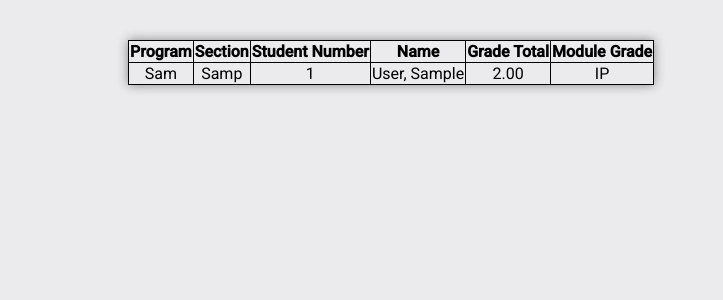
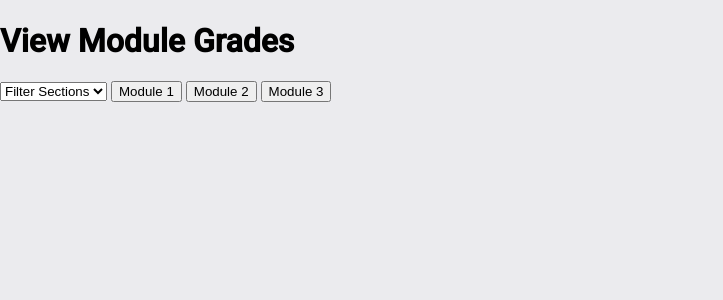
Before and after one commit to patcasenas/it154-gradebook, a PHP site: page /grades.php in a window 1280 px wide. Shown: the part 41-341 px from the top of the page, without its empty margins (0-723 px from the left). Run offline with PHP 8.4, Linux system fonts and the light colour scheme; tables that the repository leaves empty hold one stand-in row (values such as "Sample post"); some libraries are stand-ins or nearby versions.

Commit message:
filtered and created buttons for viewmodulegrade.php

```diff
--- a/grades.php
+++ b/grades.php
@@ -2,18 +2,57 @@
     require_once("php/dbConfig.php");
     include("phpcompute/grades.php");
     include("php/navbar.php");
+
+$section = $db->query("SELECT DISTINCT section FROM runavg ORDER BY section ASC");
+$sections = array();
+if(mysqli_num_rows($section)>0) {
+    while($row = $section->fetch_assoc()){
+        $sections[] = $row;
+    }
+}
 ?>
 <!DOCTYPE html>
 <html lang="en">
+
 <head>
     <title>View Module Grades</title>
 </head>
+
 <body>
+    <h1>View Module Grades</h1>
+    <form method="get">
+        <select name="section[]">
+            <option value="0" selected="selected" hidden> Filter Sections</option>
             <?php
+                foreach($sections as $key => $value) {
+                    echo '<option value='.$sections[$key]['section'] . '>' .
+                    $sections[$key]['section'] . '</option>';
+                }?>
+        </select>
+        <button name="modbtn" value="1" type="submit">Module 1</button>
+        <button name="modbtn" value="2" type="submit">Module 2</button>
+        <button name="modbtn" value="3" type="submit">Module 3</button>
+    </form>
+
+    <?php
+        if(isset($_GET['modbtn'])) {
+            $modbtn = $_GET['modbtn'];
+            $_SESSION['filter'] = $_GET['section'];
+        }
+        if(isset($_SESSION['filter'])) {
+            $data = implode($_SESSION['filter']);
+            if ($data == 0) {
+                echo "<script>alert('Select a section from the dropdown')</script>";
+                echo "<script>window.location.href='grades.php'</script>";
+            } else {
+                echo $data;
+            }
             $studData = $db->query("SELECT r.studNum, r.section, r.studProg, r.modID, r.gradeTotal, r.transmutation, si.lastName, si.firstName
             FROM runavg AS r
             LEFT JOIN studentinfo AS si ON si.studNum = r.studNum
+            WHERE r.section IN ('$data') AND modID = $modbtn
             ORDER BY si.lastName ASC");?>
+
             <table class="students-table">
             <thead>
                 <tr>
@@ -25,14 +64,14 @@
                     <th>Module Grade</th>
                 </tr>
             </thead>
-            <a href=""></a>
-        <?php while ($row = $studData->fetch_assoc()) {
+
+            <?php
+                while ($row = $studData->fetch_assoc()) {
                 $studNum = $row['studNum'];
                 $section = $row['section'];
                 $studProg = $row['studProg'];
                 $lastName = $row['lastName'];
                 $firstName = $row['firstName'];
-            $modID = $row['modID'];
                 $gradeTotal = $row['gradeTotal'];
                 $transmutation = $row['transmutation'];?>
                 <tbody>
@@ -47,5 +86,6 @@
                 </tbody>
             <?php } ?>
             </table>
+        <?php } ?>
 </body>
 </html>
--- a/index.php
+++ b/index.php
@@ -45,7 +45,7 @@
         <!-- Display status message -->
         <?php if(!empty($statusMsg)){
         echo "<script>alert('$statusType! $statusMsg');</script>";
-    } ?>
+        } ?>
 
         <table class="students-table">
             <thead>
--- a/php/filter-fa.php
+++ b/php/filter-fa.php
@@ -39,6 +39,7 @@
     // echo $modID;
     if ($data == 0) {
         echo "<script>alert('Select a section from the dropdown')</script>";
+        // echo "<script>javascript:history.go(-1);</script>";
     } else {
         echo $data;
     }
```
Also changed, not shown: php/filter-sa.php (+5 -8 lines). Lines whose indentation alone changed are shown as unchanged.
